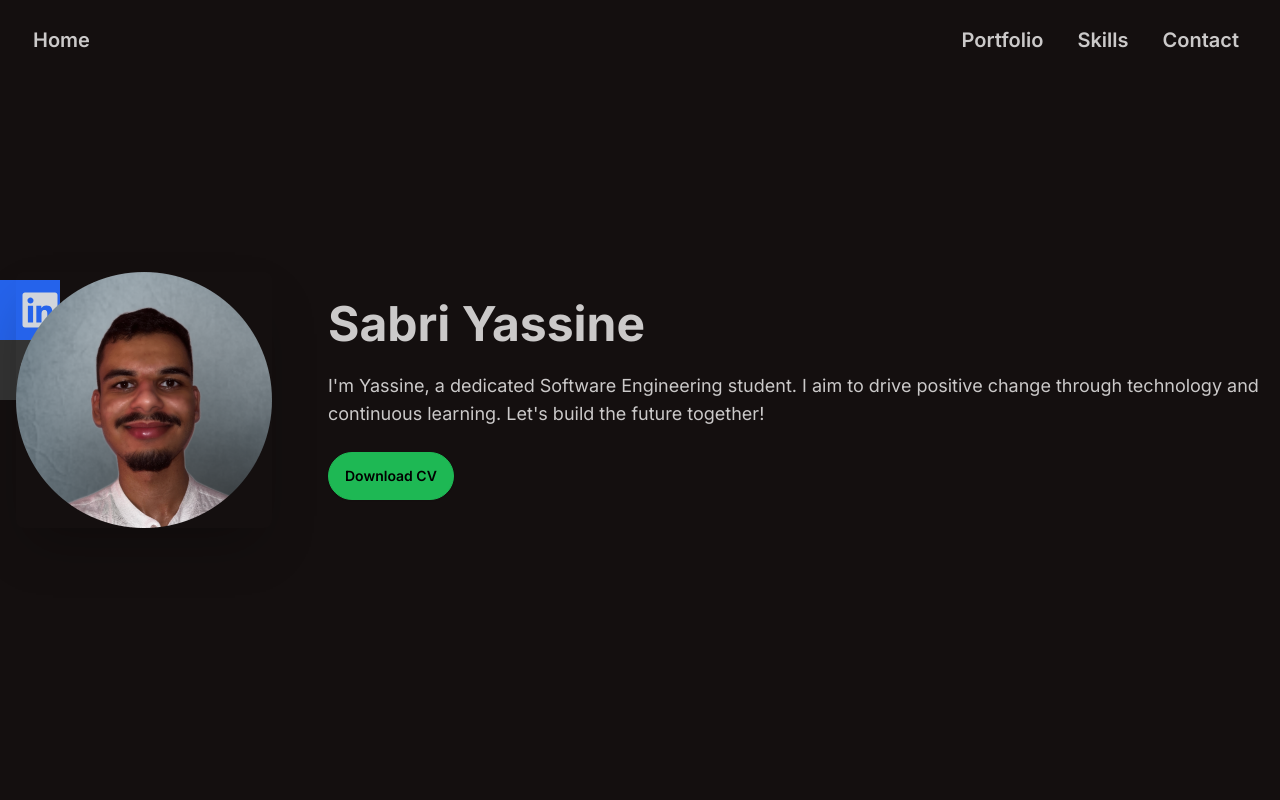
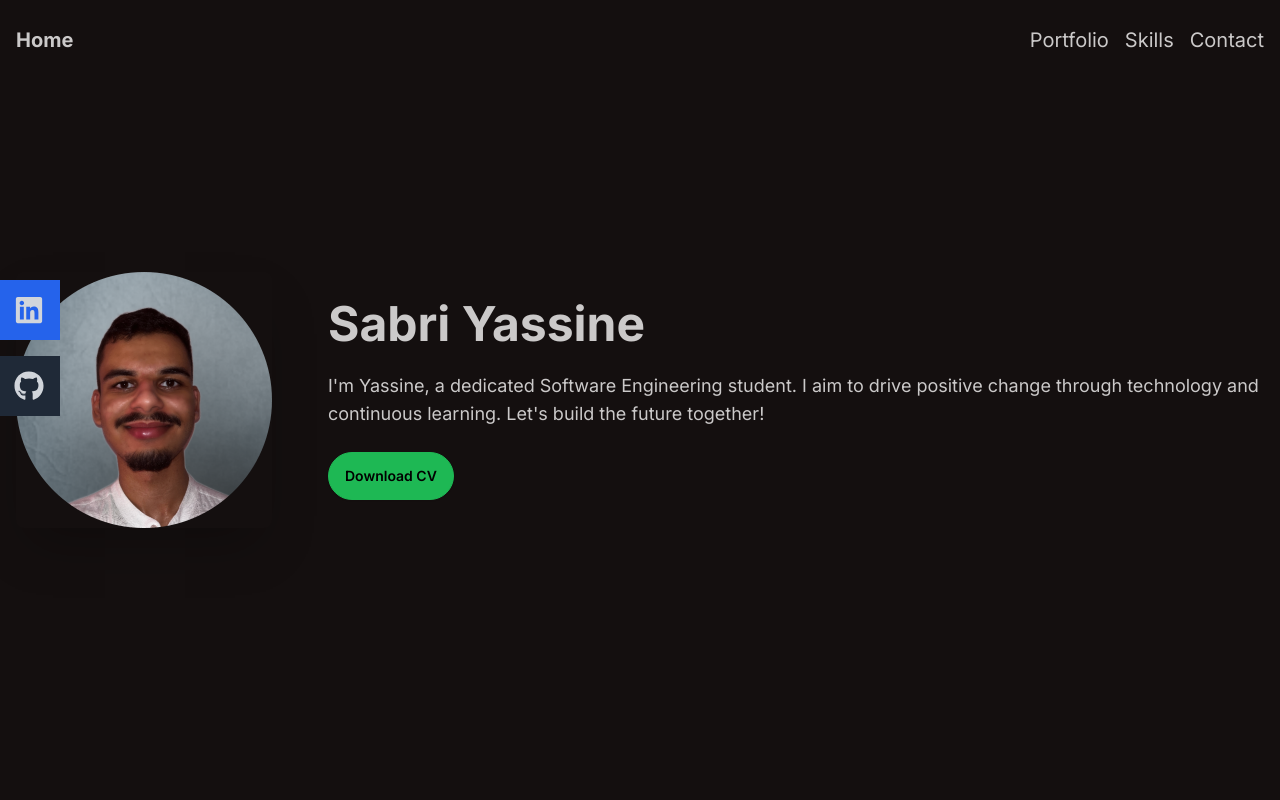
Before and after one commit to YSOT1/Portfolio-website, a Next.js app: page / in a window 1280 px wide. Shown: the top 800 px of the page. Built offline with nearby package versions, Linux system fonts and the light colour scheme.

Commit message:
Update navbar.tsx

```diff
--- a/src/app/ui/navbar.tsx
+++ b/src/app/ui/navbar.tsx
@@ -1,58 +1,49 @@
 'use client'
-import React,{useState} from 'react';
+import React, { useState } from 'react';
 import Link from 'next/link';
-import {
-    FaBars,
-    FaTimes,
-    FaGithub,
-    FaLinkedin,
-    FaFacebook,
-    FaLinkedinIn,
-  } from 'react-icons/fa';
-  import { HiOutlineMail } from 'react-icons/hi';
-  import { BsFillPersonLinesFill } from 'react-icons/bs';
+import { FaBars, FaTimes, FaGithub, FaLinkedin } from 'react-icons/fa';
+
 export default function NavBar() {
+    const [nav, setNav] = useState(false);
+    const handleClick = () => setNav(!nav);
 
-        const [nav, setNav] = useState(false);
-        const handleClick = () => setNav(!nav);
     return (
-        <div className="fixed w-full h-[80px] flex justify-between items-center px-4  ">
-            <Link href="#" className="btn btn-ghost text-xl">Home</Link>
-            <div className="navbar bg-base-200 justify-end ">
-                <div className="navbar-center ">
-                    <Link href="#portfolio" className="btn btn-ghost text-xl">Portfolio</Link>
-                    <Link href="#skills" className="btn btn-ghost text-xl">Skills</Link>
-                    <Link href="#contact" className="btn btn-ghost text-xl">Contact</Link>
-                </div>
+        <div className="fixed w-full h-[80px] flex justify-between items-center px-4 bg-base-200 z-50">
+            {/* Logo or Home Link */}
+            <Link href="#" className="text-xl font-bold">Home</Link>
+
+            {/* Desktop Menu */}
+            <div className="hidden md:flex space-x-4">
+                <Link href="#portfolio" className="text-xl hover:text-primary">Portfolio</Link>
+                <Link href="#skills" className="text-xl hover:text-primary">Skills</Link>
+                <Link href="#contact" className="text-xl hover:text-primary">Contact</Link>
             </div>
 
-      <div onClick={handleClick} className='md:hidden z-10'>
-        {!nav ? <FaBars /> : <FaTimes />}
-      </div>
+            {/* Hamburger Icon for Mobile */}
+            <div onClick={handleClick} className="md:hidden z-10 cursor-pointer">
+                {!nav ? <FaBars size={25} /> : <FaTimes size={25} />}
+            </div>
 
-      <div className='hidden lg:flex fixed flex-col top-[35%] left-0'>
-        <ul>
-          <li className='w-[160px] h-[60px] flex justify-between items-center ml-[-100px] hover:ml-[-10px] duration-300 bg-blue-600'>
-            <Link
-              className='flex justify-between items-center w-full text-gray-300'
-              href='https://www.linkedin.com/in/yassine-sabri-741345247/'
-              target="_blank"
+            {/* Mobile Menu */}
+            <div
+                className={`${
+                    !nav ? 'hidden' : 'flex'
+                } absolute top-0 left-0 w-full h-screen bg-base-100 flex flex-col justify-center items-center space-y-6`}
             >
-              Linkedin <FaLinkedin size={40} />
-            </Link>
-          </li>
-          <li className='w-[160px] h-[60px] flex justify-between items-center ml-[-100px] hover:ml-[-10px] duration-300 bg-[#333333]'>
-            <Link
-              className='flex justify-between items-center w-full text-gray-300'
-              href='https://github.com/YSOT1'
-              target="_blank"
-            >
-              Github <FaGithub size={40} />
-            </Link>
-          </li>
-        </ul>
-      </div>
+                <Link href="#portfolio" className="text-2xl hover:text-primary" onClick={handleClick}>Portfolio</Link>
+                <Link href="#skills" className="text-2xl hover:text-primary" onClick={handleClick}>Skills</Link>
+                <Link href="#contact" className="text-2xl hover:text-primary" onClick={handleClick}>Contact</Link>
+            </div>
+
+            {/* Social Icons (Desktop only) */}
+            <div className="hidden lg:flex fixed flex-col top-[35%] left-0 space-y-4">
+                <Link href='https://www.linkedin.com/in/yassine-sabri-741345247/' target="_blank" className='flex justify-between items-center w-[160px] h-[60px] ml-[-100px] hover:ml-[-10px] duration-300 bg-blue-600 text-gray-300 px-4'>
+                    Linkedin <FaLinkedin size={30} />
+                </Link>
+                <Link href='https://github.com/YSOT1' target="_blank" className='flex justify-between items-center w-[160px] h-[60px] ml-[-100px] hover:ml-[-10px] duration-300 bg-gray-800 text-gray-300 px-4'>
+                    Github <FaGithub size={30} />
+                </Link>
+            </div>
         </div>
-
     );
 }
```
